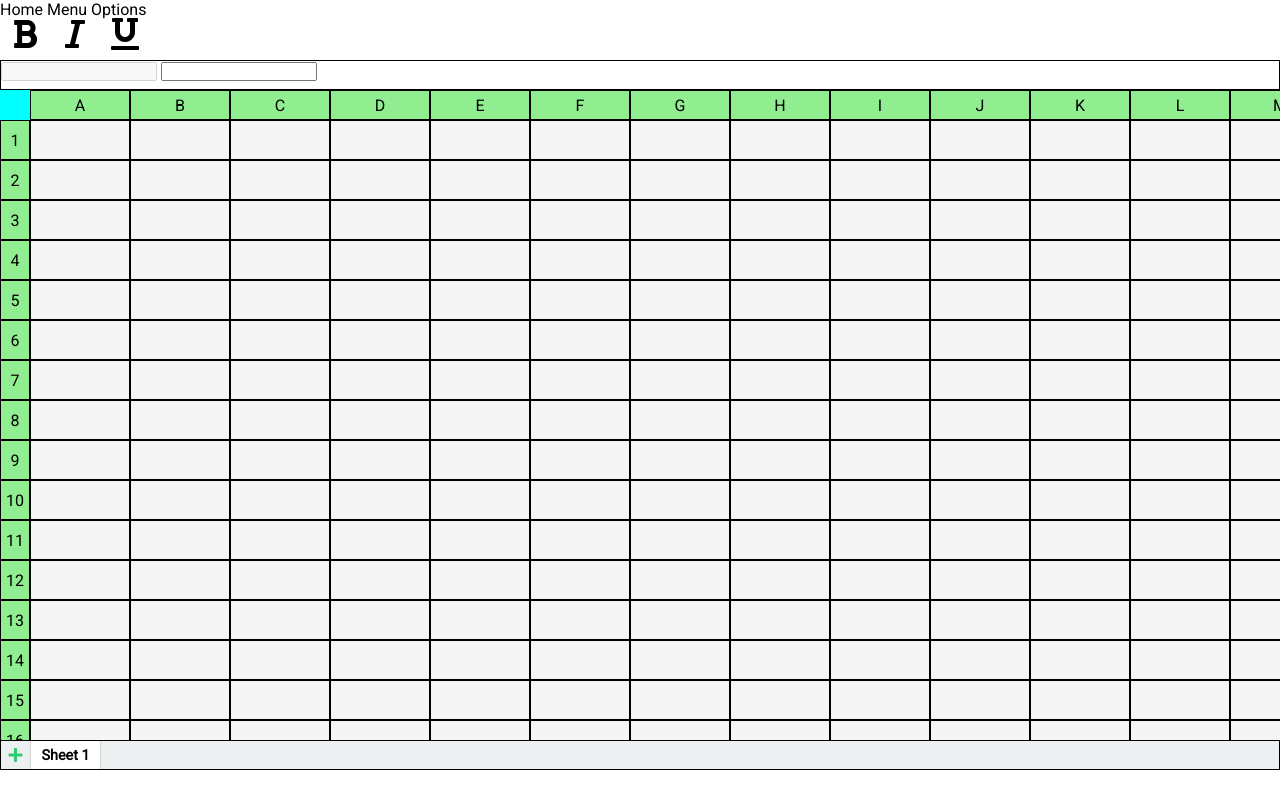
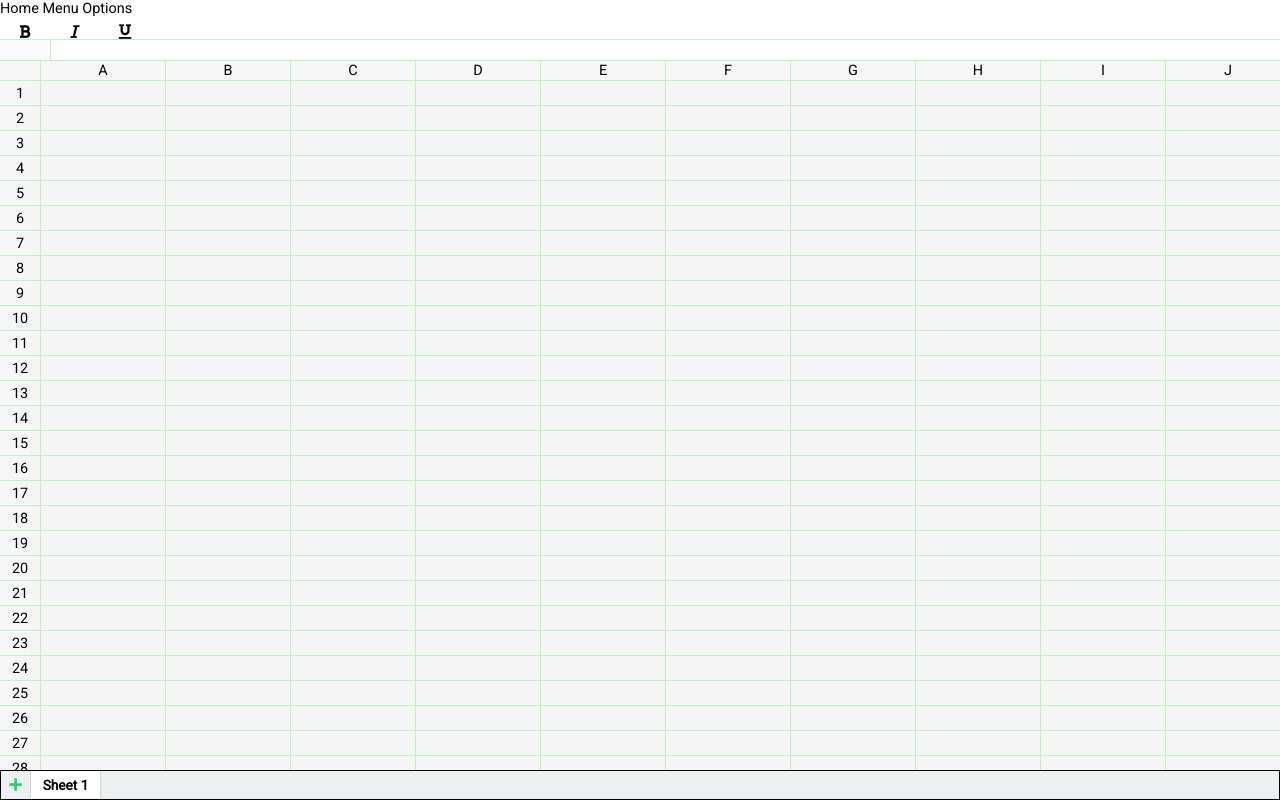
Before and after one commit to Ritikkhokar/javaScript, a website: page DOM/Excel_Clone/activity/index.html in a window 1280 px wide. Drawn offline with Linux system fonts and the light colour scheme.

Commit message:
Css fixed !

```diff
--- a/DOM/Excel_Clone/activity/menu.js
+++ b/DOM/Excel_Clone/activity/menu.js
@@ -1,39 +1,39 @@
-let menu = document.querySelector(".menu");
-let fileMenuOptions = document.querySelector(".file-menu-options");
-let homeMenuOptions = document.querySelector(".home-menu-options");
+// let menu = document.querySelector(".menu");
+// let fileMenuOptions = document.querySelector(".file-menu-options");
+// let homeMenuOptions = document.querySelector(".home-menu-options");
 let bold = document.querySelector(".bold");
 let italic = document.querySelector(".italic");
 let underline = document.querySelector(".underline");
 
-menu.addEventListener("click",function(e)
-{
-    if(e.target.classList.contains("menu"))
-{
-return;
-}
+// menu.addEventListener("click",function(e)
+// {
+//     if(e.target.classList.contains("menu"))
+// {
+// return;
+// }
 
-    let selectedMenu = e.target;
-if(selectedMenu.classList.contains("active-menu"))
-{
-return;
-}
+//     let selectedMenu = e.target;
+// if(selectedMenu.classList.contains("active-menu"))
+// {
+// return;
+// }
 
-    document.querySelector(".active-menu").classList.remove("active-menu");
-    selectedMenu.classList.add("active-menu");
+//     document.querySelector(".active-menu").classList.remove("active-menu");
+//     selectedMenu.classList.add("active-menu");
 
-    let menuName = e.target.classList[0];
-    if(menuName == "home")
-    {
-        homeMenuOptions.classList.remove("hide");
-        fileMenuOptions.classList.add("hide");
-    }
-    else
-    {
-        fileMenuOptions.classList.remove("hide");
-        homeMenuOptions.classList.add("hide");
-    }
+//     let menuName = e.target.classList[0];
+//     if(menuName == "home")
+//     {
+//         homeMenuOptions.classList.remove("hide");
+//         fileMenuOptions.classList.add("hide");
+//     }
+//     else
+//     {
+//         fileMenuOptions.classList.remove("hide");
+//         homeMenuOptions.classList.add("hide");
+//     }
 
-});
+// });
 
 bold.addEventListener("click", function (e) {
     setFontStyle("bold" , bold);
--- a/DOM/Excel_Clone/activity/script.js
+++ b/DOM/Excel_Clone/activity/script.js
@@ -27,6 +27,12 @@ for(let i=0;i<allCells.length;i++)
         let address = String.fromCharCode(65+colId)+(rowId+1)+"";
         addressInput.value = address;
         formulaInput.value = cellObject.formula;
+        if(lastSelectedCell)
+        {
+            lastSelectedCell.classList.remove("active-cell");
+
+        }
+        e.target.classList.add("active-cell");
         cellObject.fontStyle.bold
       ? document.querySelector(".bold").classList.add("active-font-style")
       : document.querySelector(".bold").classList.remove("active-font-style");
--- a/DOM/Excel_Clone/activity/style.css
+++ b/DOM/Excel_Clone/activity/style.css
@@ -1,8 +1,15 @@
+:root {
+    --border-color: #c8eec8;
+    --cell-background: #F5F6F5;
+    --active-cell:#2ecc71;
+}
+
 *{
     box-sizing: border-box;
     margin: 0px;
     padding: 0px;
     font-family: 'Roboto', sans-serif;
+    font-size: 0.95rem;
 }
 
 .menu
@@ -38,7 +45,8 @@ border-bottom: 1px solid lightgray;
 .menu-options
 {
 
-height: 60px;
+height: 40px;
+border-bottom: 1px solid var(--border-color);
 }
 .file-menu-options
 {
@@ -92,16 +100,18 @@ background: #bdc3c7;
 }
 .address-content
 {
-border: 1px solid;
-height: 30px;
+/* border: 1px solid; */
+height: 20px;
+display: flex;
 }
 
 .cells-content
 {
-height: calc( 100vh - 150px);
+height: calc( 100vh - 90px);
 background: whitesmoke;
 overflow: auto;
 position: relative;
+border-top: 1px solid var(--border-color);
 }
 
 .sheets
@@ -119,63 +129,71 @@ position: relative;
 }
 .cell
 {
-border: 1px solid;
-min-height: 40px;
-min-width: 100px;
+/* border: 1px solid; */
+min-height: 25px;
+min-width: 125px;
 max-width: 100px;
-font-size: 25px;
+/* font-size: 25px; */
+border-left: 1px solid var(--border-color);
+    border-bottom: 1px solid var(--border-color);
+    outline: none;
 }
 .top-left-cell
 {
-height: 30px;
-width: 30px;
-background-color: cyan;
+height: 20px;
+width: 40px;
+/* background-color: cyan; */
+background: var(--cell-background);
 position: absolute;
 z-index: 3;
-
+border-bottom: 1px solid var(--border-color);
 }
 .top-row
 {
 display: flex;
 position: absolute;
-background: lightgreen;
+/* background: lightgreen; */
+background: var(--cell-background);
 top: 0px;
-left: 30px;
+left: 40px;
 z-index: 2;
 }
 .top-row-cell
 {
-    border: 1px solid;
-    min-height: 30px;
-    min-width: 100px;
+    /* border: 1px solid; */
+    min-height: 20px;
+    min-width: 125px;
     display: flex;
     justify-content: center;
     align-items: center;
+    border-bottom: 1px solid var(--border-color);
+    border-left: 1px solid var(--border-color);
 }
 
 .left-col
 {
-    background: lightgreen;
+    background: var(--cell-background);
     width: 30px;
     position: absolute;
-    top: 30px;
+    top: 20px;
     z-index: 2;
 }
 .left-col-cell
 {
-    height: 40px;
-    width: 30px;
-    border: 1px solid;
+    height: 25px;
+    width: 40px;
+    /* border: 1px solid; */
     /* text-align: center; */
     display: flex;
     justify-content: center;
     align-items: center;
+    border-bottom: 1px solid var(--border-color);
 }
 .cells
 {
     position: absolute;
-    top: 30px;
-    left: 30px;
+    top: 20px;
+    left: 40px;
 }
 .add-sheet{
     width: 30px;
@@ -219,3 +237,20 @@ z-index: 2;
 {
     display: none;
 }
+#address {
+    width: 50px;
+    border: none;
+    text-align: center;
+}
+
+#formula {
+    width: 100%;
+    border: none;
+    outline: none;
+    border-left: 1px solid var(--border-color);
+    padding: 5px;
+}
+
+.active-cell{
+    border: 2px solid var(--active-cell);
+}
```
